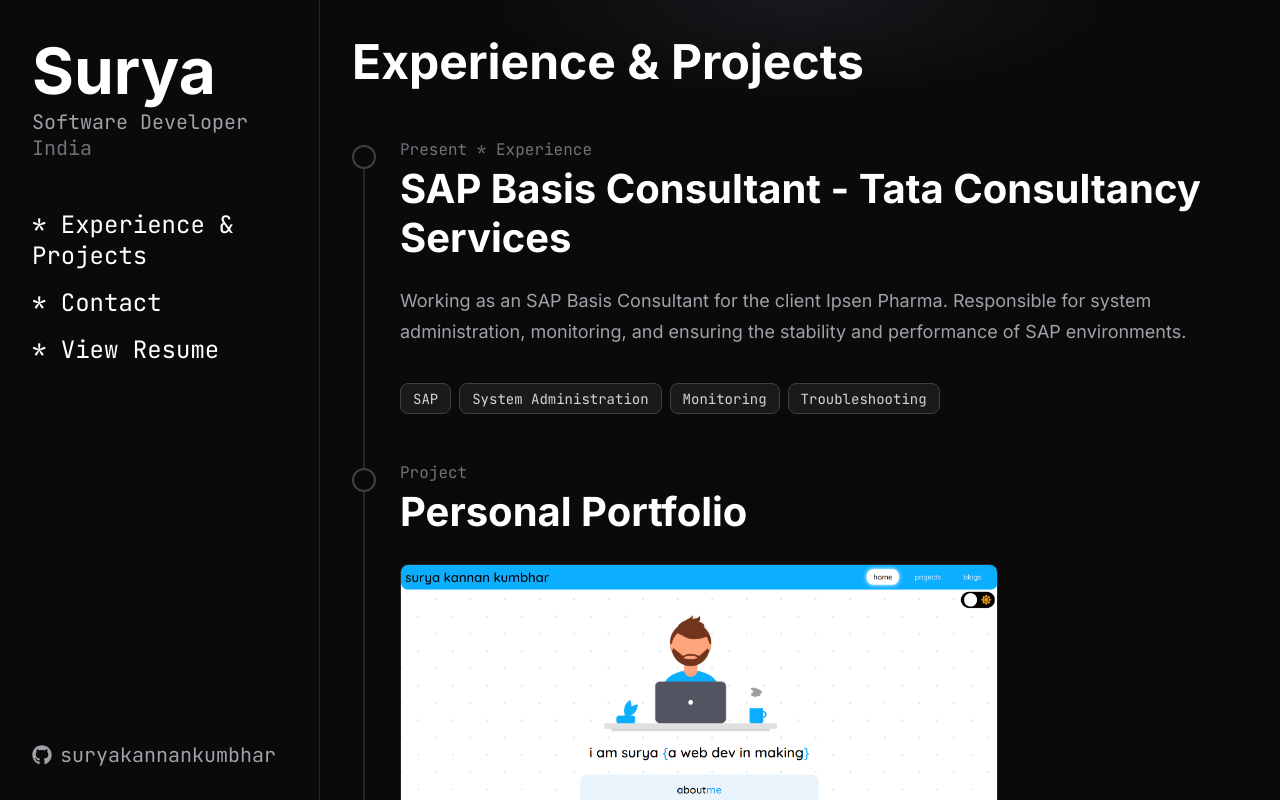
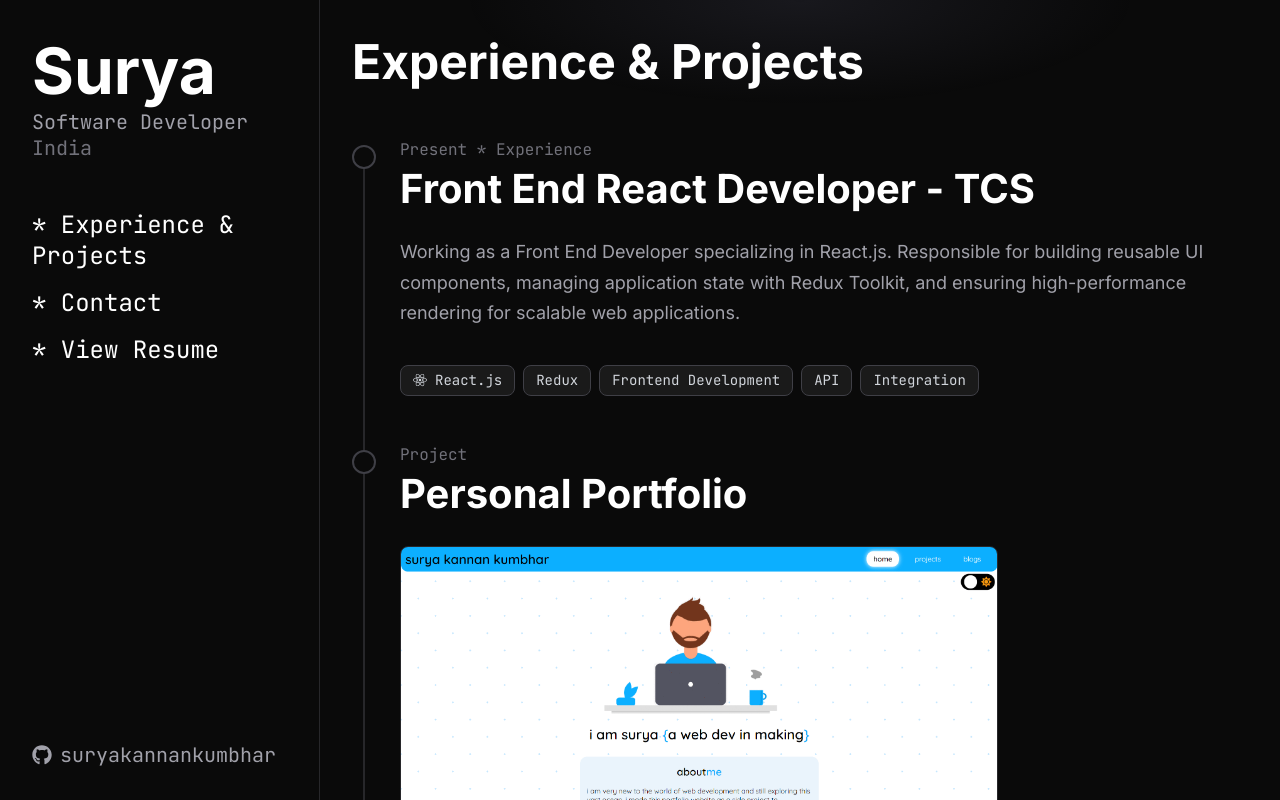
Before and after one commit to suryakannankumbhar/new_portfolio, a React (Vite) app: page / in a window 1280 px wide. Shown: the top 800 px of the page. Built offline with nearby package versions, Linux system fonts and the light colour scheme.

Commit message:
details added

```diff
--- a/src/components/MainContent.jsx
+++ b/src/components/MainContent.jsx
@@ -6,9 +6,9 @@
 const items = [
   {
     date: "Present * Experience",
-    title: "SAP Basis Consultant - Tata Consultancy Services",
-    description: "Working as an SAP Basis Consultant for the client Ipsen Pharma. Responsible for system administration, monitoring, and ensuring the stability and performance of SAP environments.",
-    tech: ["SAP", "System Administration", "Monitoring", "Troubleshooting"]
+    title: "Front End React Developer - TCS",
+    description: "Working as a Front End Developer specializing in React.js. Responsible for building reusable UI components, managing application state with Redux Toolkit, and ensuring high-performance rendering for scalable web applications.",
+    tech: ["React.js", "Redux", "Frontend Development ","API", "Integration"]
   },
   {
     date: "Project",
@@ -17,7 +17,7 @@
     tech: ["HTML", "CSS", "JavaScript"],
     image: "/images/gif/portfolio.gif",
     links: {
-      live: "https://suryakannankumbhar.netlify.app/",
+      live: "https://suryakkumbhar.netlify.app/",
       repo: "https://github.com/suryakannankumbhar/portfolio"
     }
   },
```
